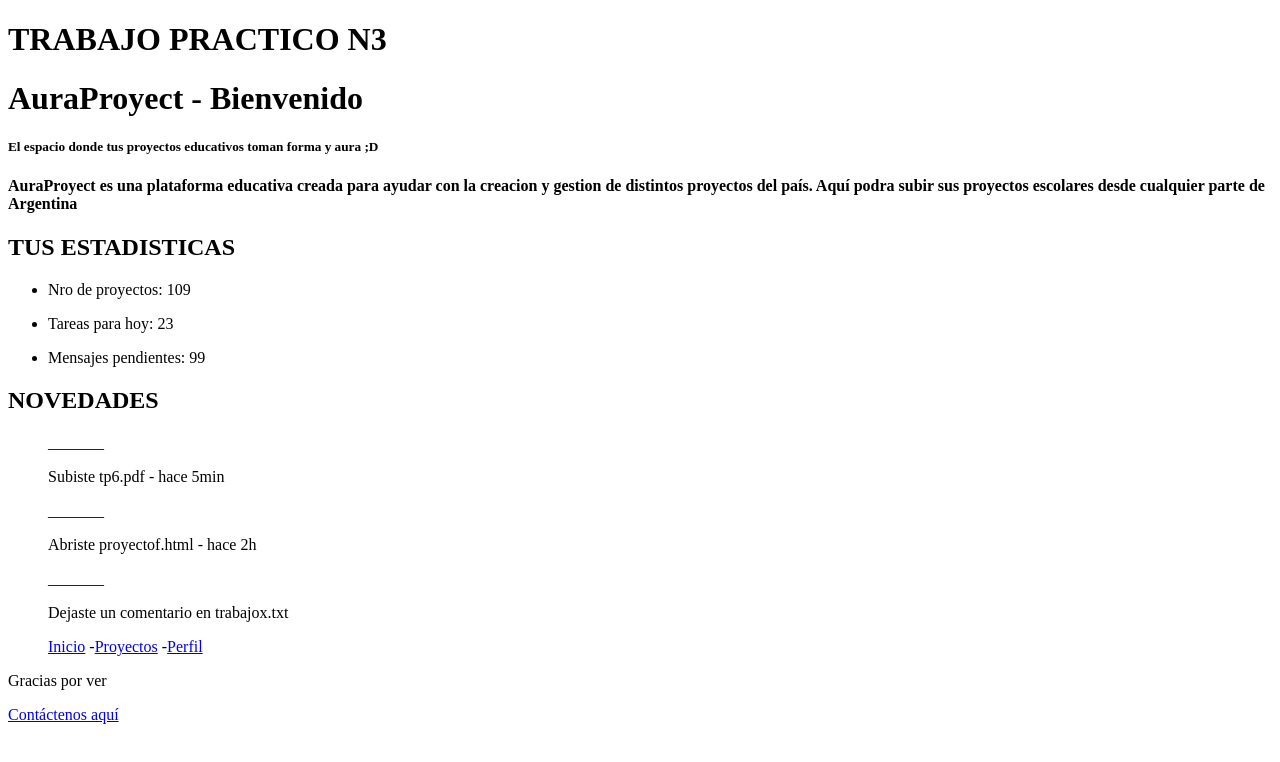
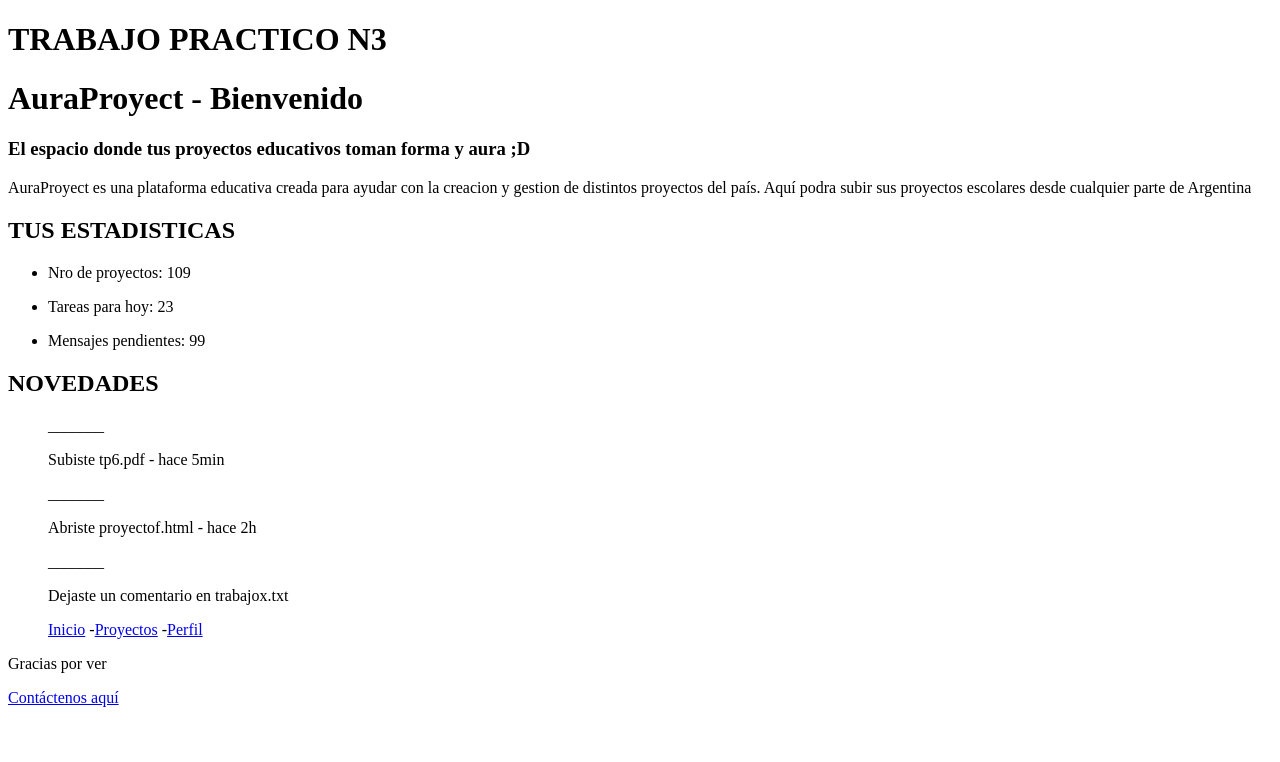
Before and after one commit to Meliip414/PV_tp3_grupo16, a React (Vite) app in the folder pv_tp3_grupo16/: page / in a window 1280 px wide. Shown: the top 762 px of the page. Built offline with nearby package versions, Linux system fonts and the light colour scheme.

Commit message:
Modificaciones a Header.jsx - Melina Leaño

```diff
--- a/pv_tp3_grupo16/src/components/Header.jsx
+++ b/pv_tp3_grupo16/src/components/Header.jsx
@@ -2,13 +2,13 @@ const Header = () => {
   return (
     <header>
       <h1>AuraProyect - Bienvenido</h1>
-      <h5>El espacio donde tus proyectos educativos toman forma y aura ;D</h5>
+      <h3>El espacio donde tus proyectos educativos toman forma y aura ;D</h3>
 
-      <h4>
+      <p>
         AuraProyect es una plataforma educativa creada para ayudar con la creacion y
         gestion de distintos proyectos del país. Aquí podra subir sus proyectos
         escolares desde cualquier parte de Argentina
-      </h4>
+      </p>
 
       <h2>TUS ESTADISTICAS</h2>
       <div className="card">
```
